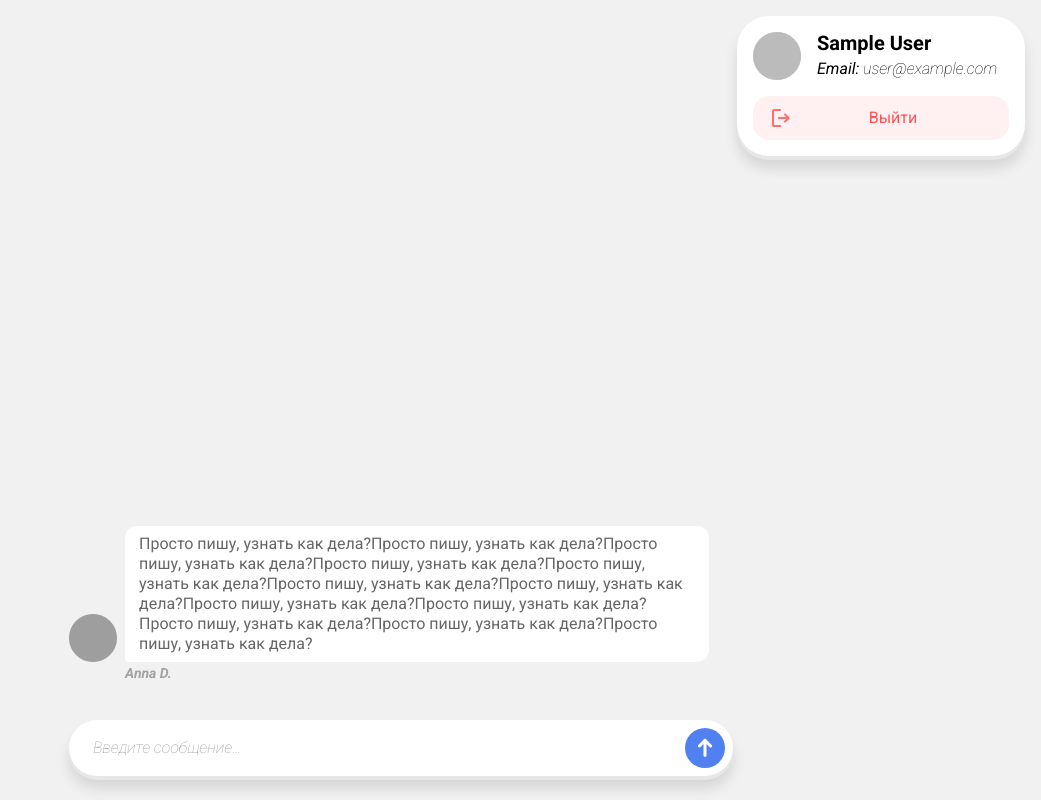
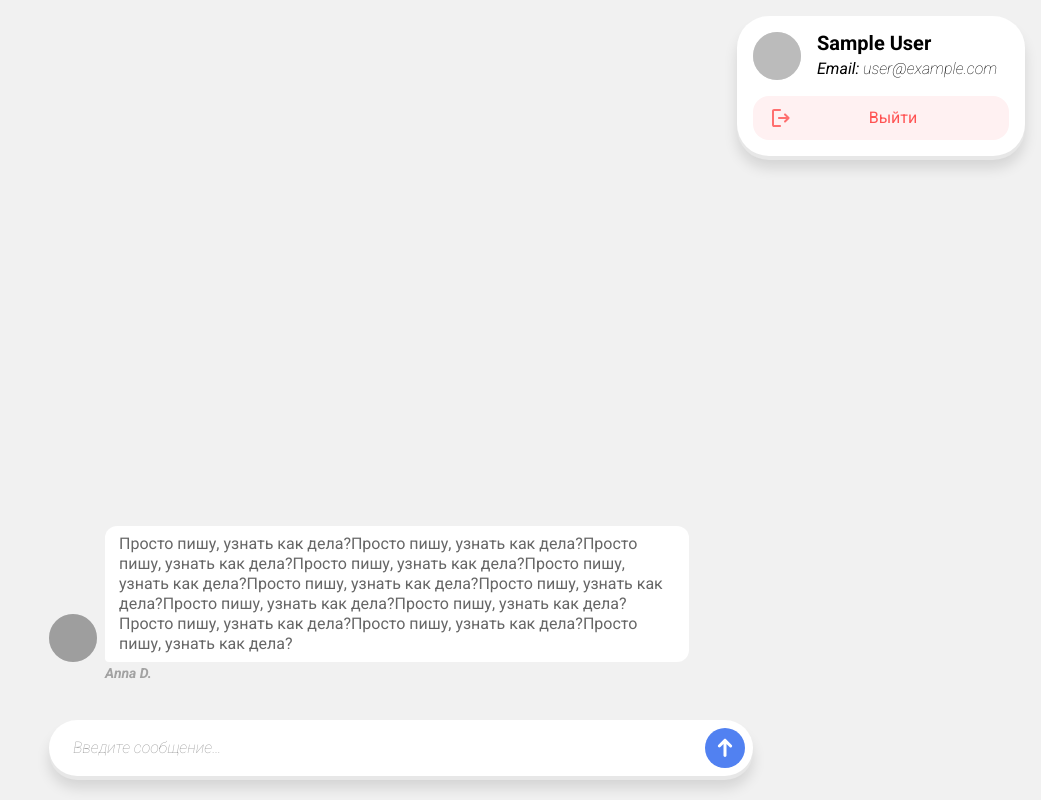
Before and after one commit to hellorustam/easy-chat, a Vue app: page /chat in a window 1280 px wide. Shown: the whole page, without its empty margins (239-1280 px from the left). Built offline with nearby package versions, Linux system fonts and the light colour scheme; no server answers; sample sign-in values are in the browser's storage; grey boxes are pictures that could not be loaded.

Commit message:
update _text-field.scss and _chat.scss

```diff
--- a/src/styles/_components/_text-field.scss
+++ b/src/styles/_components/_text-field.scss
@@ -2,7 +2,6 @@
 	&-wrapper {
 		font-family: 'Roboto', sans-serif;
 		display: flex;
-		max-width: 640px;
 		margin: 0 8px 24px;
 		padding: 8px 8px 8px 24px;
 		background-color: white;
--- a/src/styles/_pages/_chat.scss
+++ b/src/styles/_pages/_chat.scss
@@ -1,4 +1,6 @@
 .chat-wrapper {
+	width: 100%;
+	max-width: 720px;
 	min-width: 320px;
 	height: 100vh;
 	display: flex;
```
